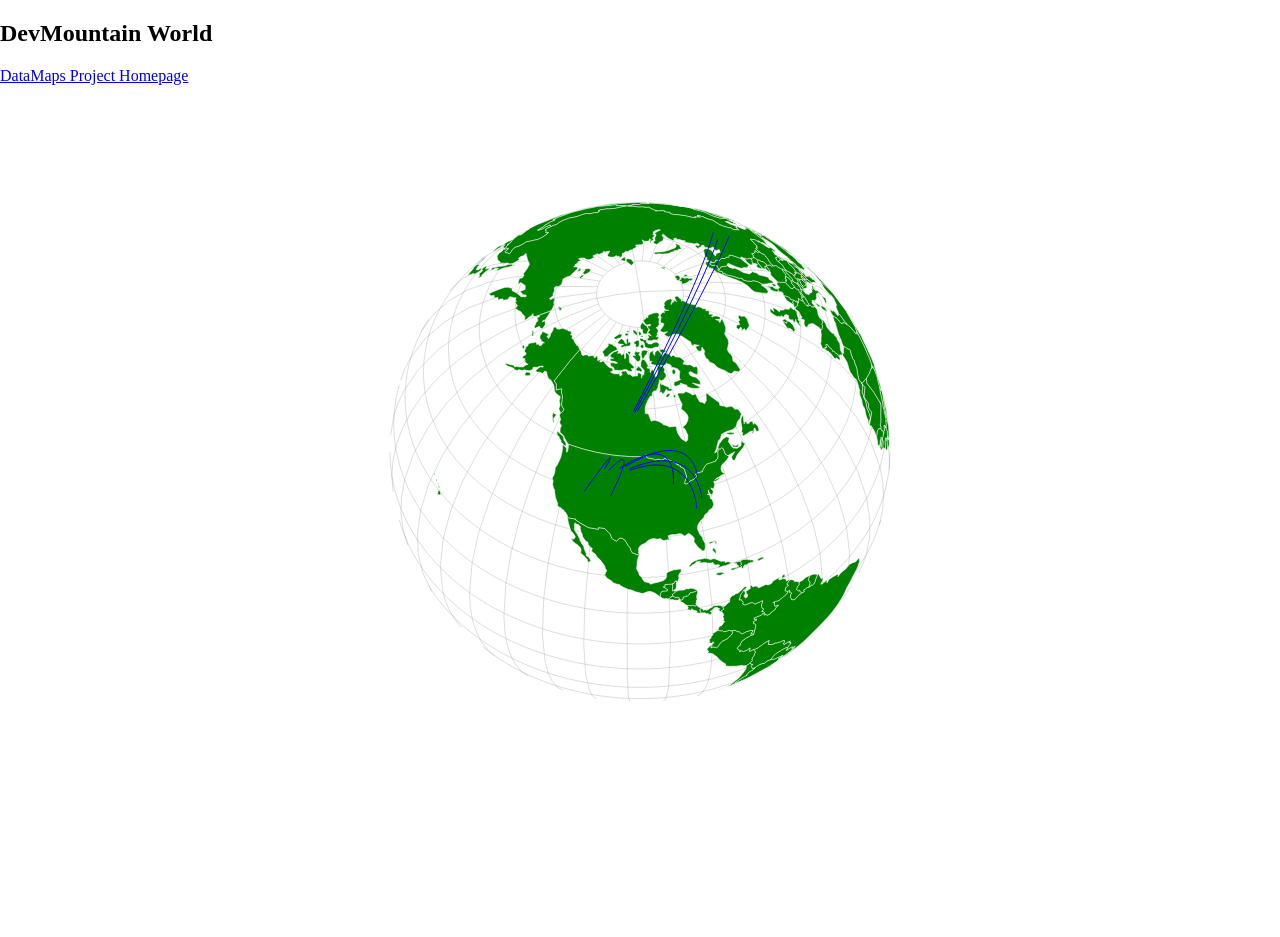
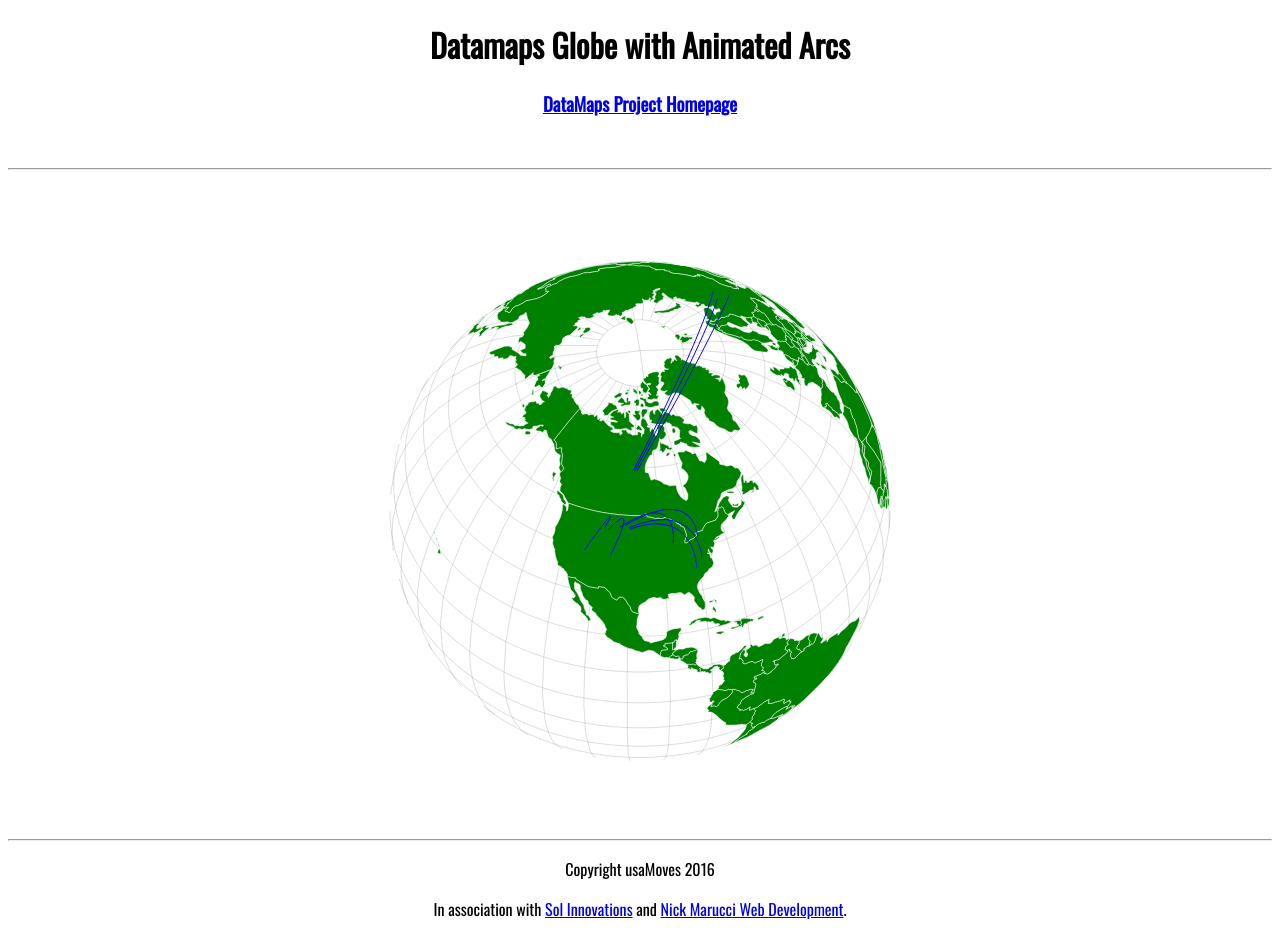
Before and after one commit to npm1514/globe1, a plain HTML site: page index.html in a window 1280 px wide. Before the commit the page ends 812 px from the top, so only its background shows below. Drawn offline with nearby package versions, Linux system fonts and the light colour scheme.

Commit message:
style page

```diff
--- a/index.html
+++ b/index.html
@@ -1,10 +1,9 @@
-<!DOCTYPE html>
 <!DOCTYPE html>
 <html>
   <head>
     <meta charset="utf-8">
     <title>My Globe</title>
-
+    <link href='https://fonts.googleapis.com/css?family=Oswald' rel='stylesheet' type='text/css'>
     <link rel="stylesheet" href="styles.css">
 
     <script src="d3.v3.min.js"></script>
@@ -13,11 +12,20 @@
   </head>
   <body>
     <div class="head">
-      <h2>DevMountain World</h2>
-      <p><a href="http://datamaps.github.io/" target="_blank">DataMaps Project Homepage</a></p>
+      <h1>Datamaps Globe with Animated Arcs</h1>
+      <h3><a href="http://datamaps.github.io/" target="_blank">DataMaps Project Homepage</a></h3>
     </div>
+    <br>
+    <hr>
 
     <div id="container1"></div>
+    <br>
+    <footer>
+      <br>
+      <hr>
+      <p>Copyright usaMoves 2016</p>
+      <p>In association with <a target="_blank" href="http://www.sol-innovations.com">Sol Innovations</a> and <a target="_blank" href="http://www.nickmarucci.com">Nick Marucci Web Development</a>.</p>
+    </footer>
 
     <script src="script.js"></script>
   </body>
--- a/script.js
+++ b/script.js
@@ -2,7 +2,7 @@ var map = new Datamap({
   scope: 'world',
   element: document.getElementById('container1'),
   projection: 'orthographic',
-  height: 800,
+  height: 600,
   fills: {
     defaultFill: 'green'
   },
--- a/styles.css
+++ b/styles.css
@@ -1,16 +1,10 @@
 #container1 {
-  position: relative;
-  width: 100%;
-  max-height: 450px;
-}
-
-.head {
-  position: fixed;
-  top: 0;
-  left: 0;
-  z-index: 100;
+  width: 50vw;
+  height: max-content;
+  margin: auto;
 }
 
 body {
-
+  font-family: "Oswald";
+  text-align: center;
 }
```
Also changed, not shown: 1 other file.
